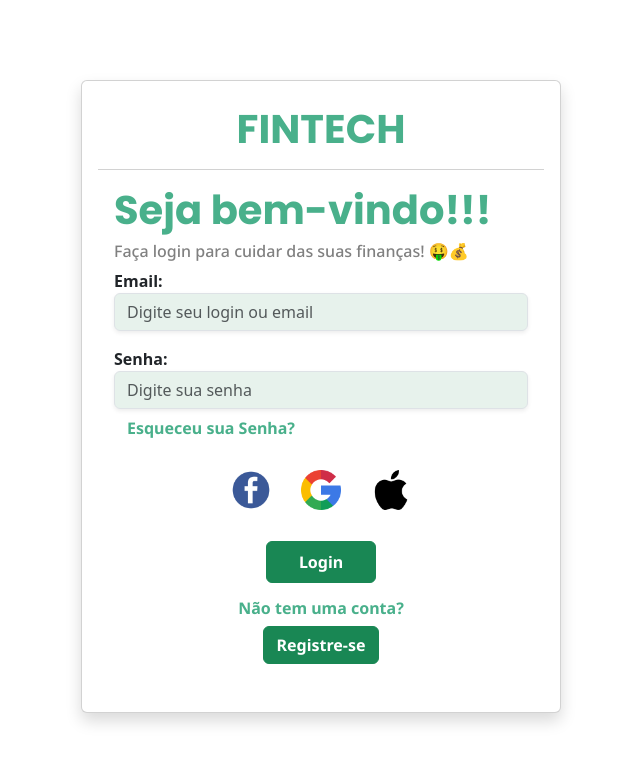
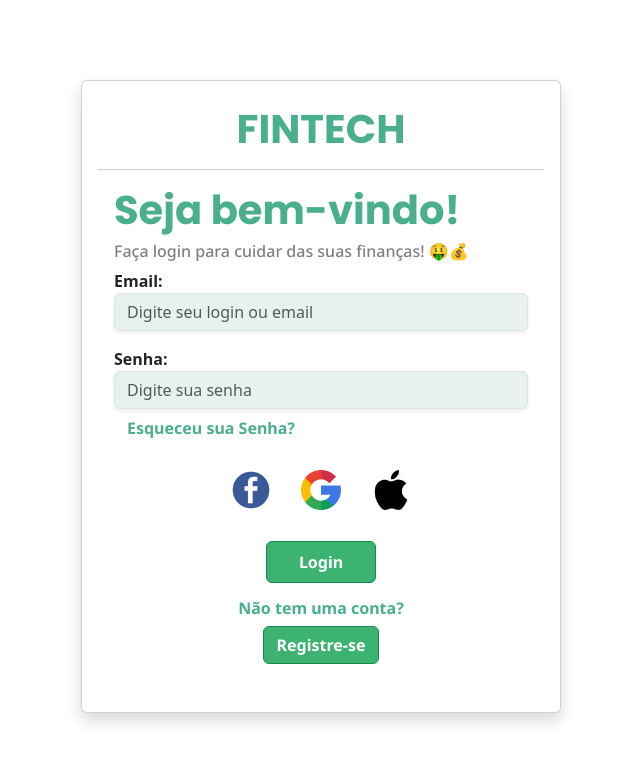
Before and after one commit to dvzmr/fintech-first-page, a plain HTML site: page index.html in a window 1280 px wide. Shown: the whole page, without its empty margins (319-959 px from the left). Drawn offline with nearby package versions, Linux system fonts and the light colour scheme.

Commit message:
troca de cor botões

```diff
--- a/app.css
+++ b/app.css
@@ -34,6 +34,7 @@ button:hover{
 }
 
 #bttnLogin {
+    background-color: mediumseagreen;
     display: block;
     margin: auto;
     font-family: "Noto Sans";
@@ -43,6 +44,7 @@ button:hover{
 }
 
 #bttnRegister {
+    background-color: mediumseagreen;
     display: block;
     margin: auto;
     font-family: "Noto Sans";
--- a/index.html
+++ b/index.html
@@ -28,7 +28,7 @@
         </header>
         <div class="card-body">
 
-            <h1>Seja bem-vindo!!!</h1>
+            <h1>Seja bem-vindo!</h1>
             <h5>Faça login para cuidar das suas finanças! 🤑💰</h5>
             <form action="#" method="post">
                 <label for="username" class="sr-only"><b>Email:</b></label>
```
